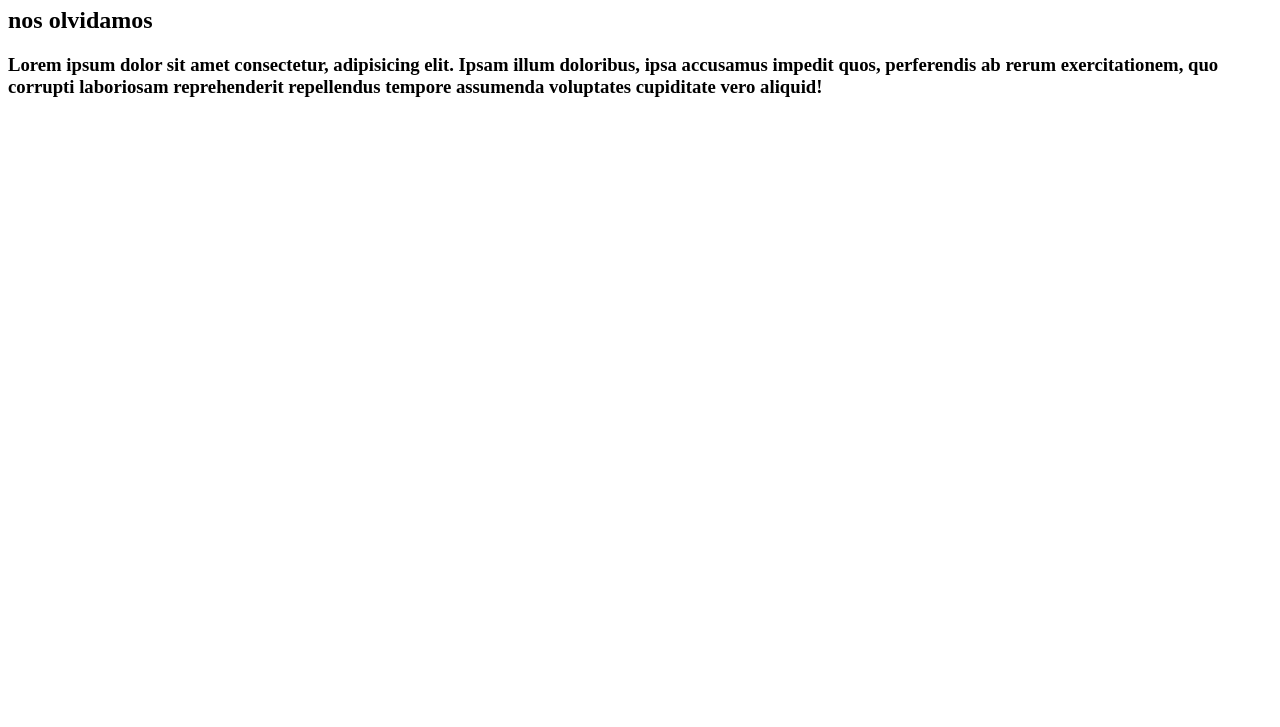
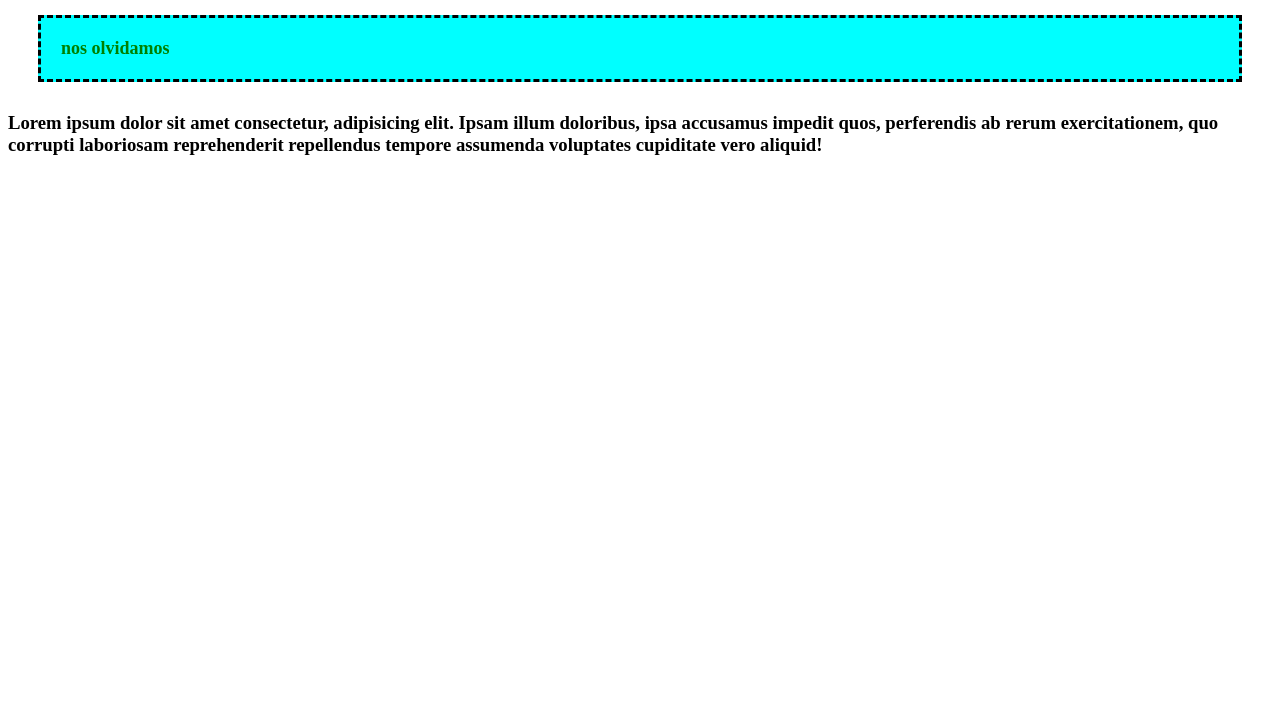
Before and after one commit to ceagabe/ClaseGIT, a plain HTML site: page index.html in a window 1280 px wide. Shown: the part 73-800 px from the top of the page. Drawn offline with Linux system fonts and the light colour scheme.

Commit message:
quinta copia

```diff
--- a/css/estilo.css
+++ b/css/estilo.css
@@ -1,5 +1,9 @@
-.h2{ font-size: large;
-color: chartreuse;
+h2{ font-size: large;
+    border-style: dashed;
+    border-color: black;
+    font-weight: bold;
+
+color: green;
 background-color: aqua;
 padding: 20px;
 margin: 30px;
```
